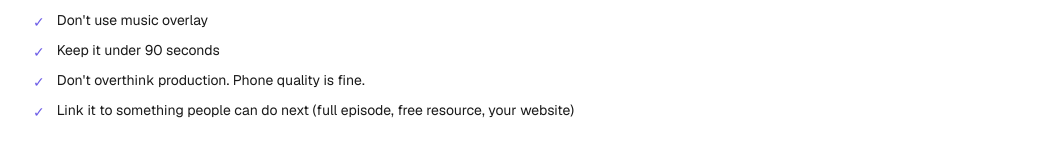
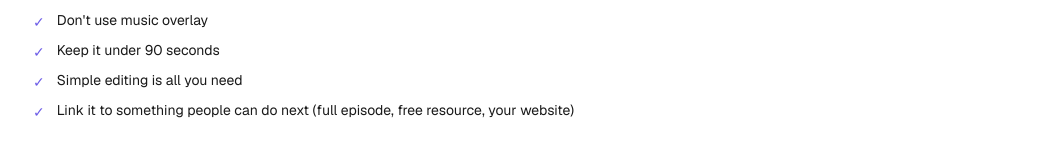
Before and after one commit to william-halbert/life-coach-instagram-study, a Next.js app: page /formats in a window 1280 px wide. Shown: the part 1547-1703 px from the top of the page, without its empty margins (119-1160 px from the left). Built offline with nearby package versions, Linux system fonts and the light colour scheme.

Commit message:
Don't overthink production -> Simple editing is all you need
Co-Authored-By: Claude Opus 4.7 (1M context) <noreply@anthropic.com>

```diff
--- a/src/app/formats/page.tsx
+++ b/src/app/formats/page.tsx
@@ -85,7 +85,7 @@ export default function Page() {
           "Add subtitles (most people watch on mute)",
           "Don't use music overlay",
           "Keep it under 90 seconds",
-          "Don't overthink production. Phone quality is fine.",
+          "Simple editing is all you need",
           "Link it to something people can do next (full episode, free resource, your website)",
         ].map((rule) => (
           <div key={rule} className="flex items-start gap-3 text-sm">
```
